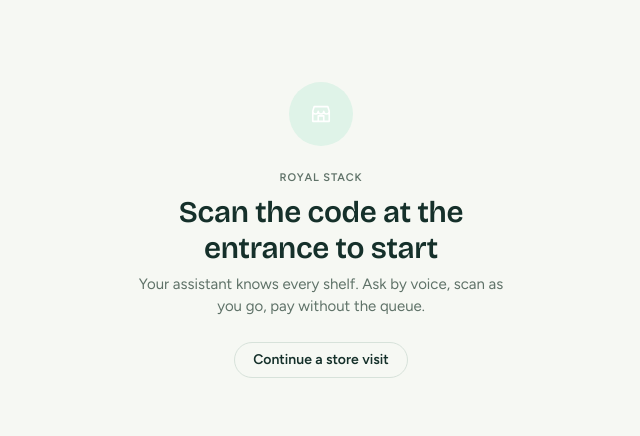
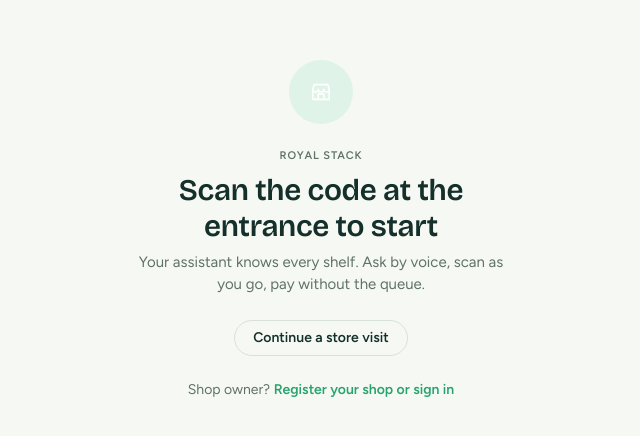
Before and after one commit to DSsathish/royalstack_aibuilderhackathon, a Next.js app in the folder frontend/: page / in a window 1280 px wide. Shown: the part 170-606 px from the top of the page, without its empty margins (319-959 px from the left). Built offline with nearby package versions, Linux system fonts and the light colour scheme.

Commit message:
Home page: link to owner registration and sign-in
Co-Authored-By: Claude Fable 5.1 <noreply@anthropic.com>

```diff
--- a/frontend/app/page.tsx
+++ b/frontend/app/page.tsx
@@ -11,6 +11,7 @@ export default function Home() {
         <p className="text-muted">Your assistant knows every shelf. Ask by voice, scan as you go, pay without the queue.</p>
       </div>
       <Link href="/shop" className="btn btn-ghost">Continue a store visit</Link>
+      <p className="text-sm text-muted">Shop owner? <Link href="/owner/" className="text-accent font-semibold">Register your shop or sign in</Link></p>
     </main>
   );
 }
```
